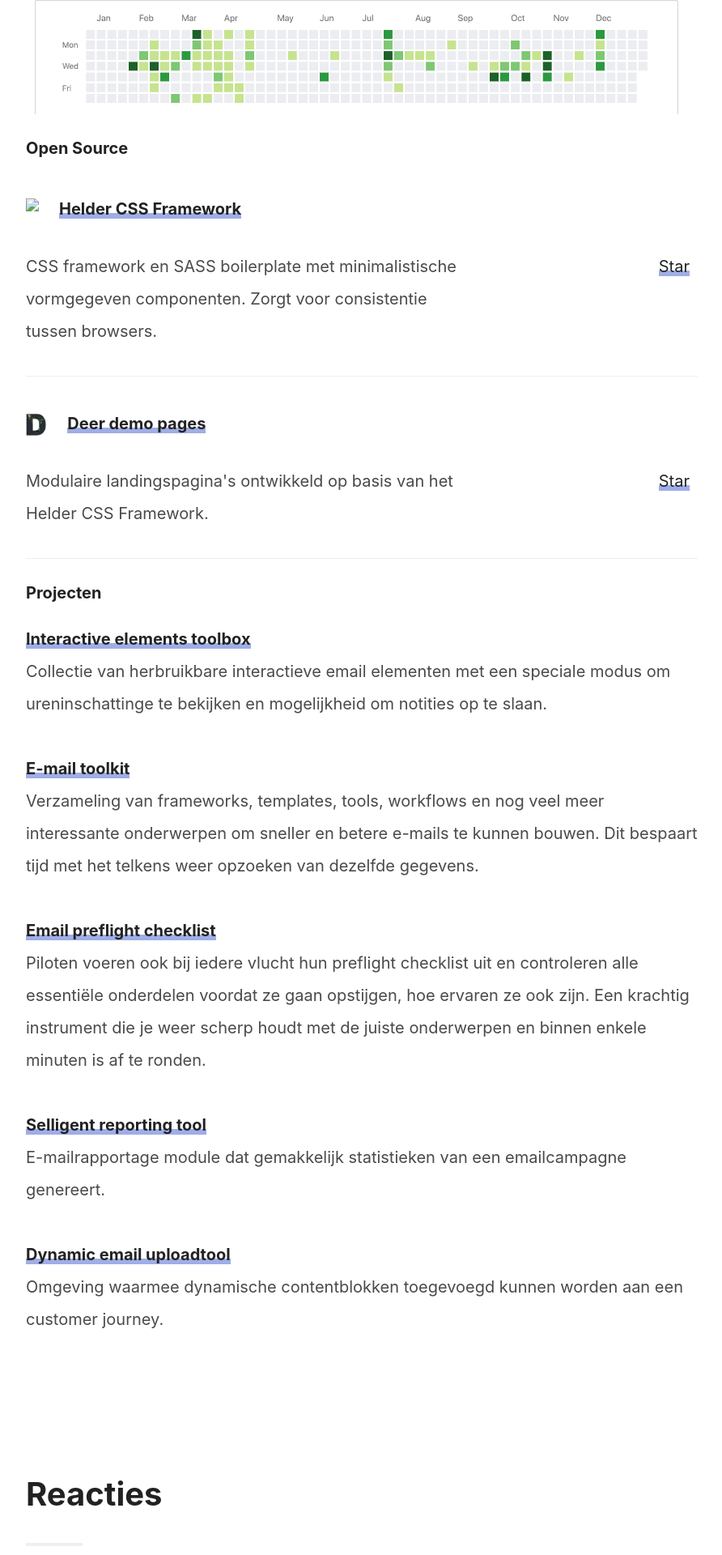
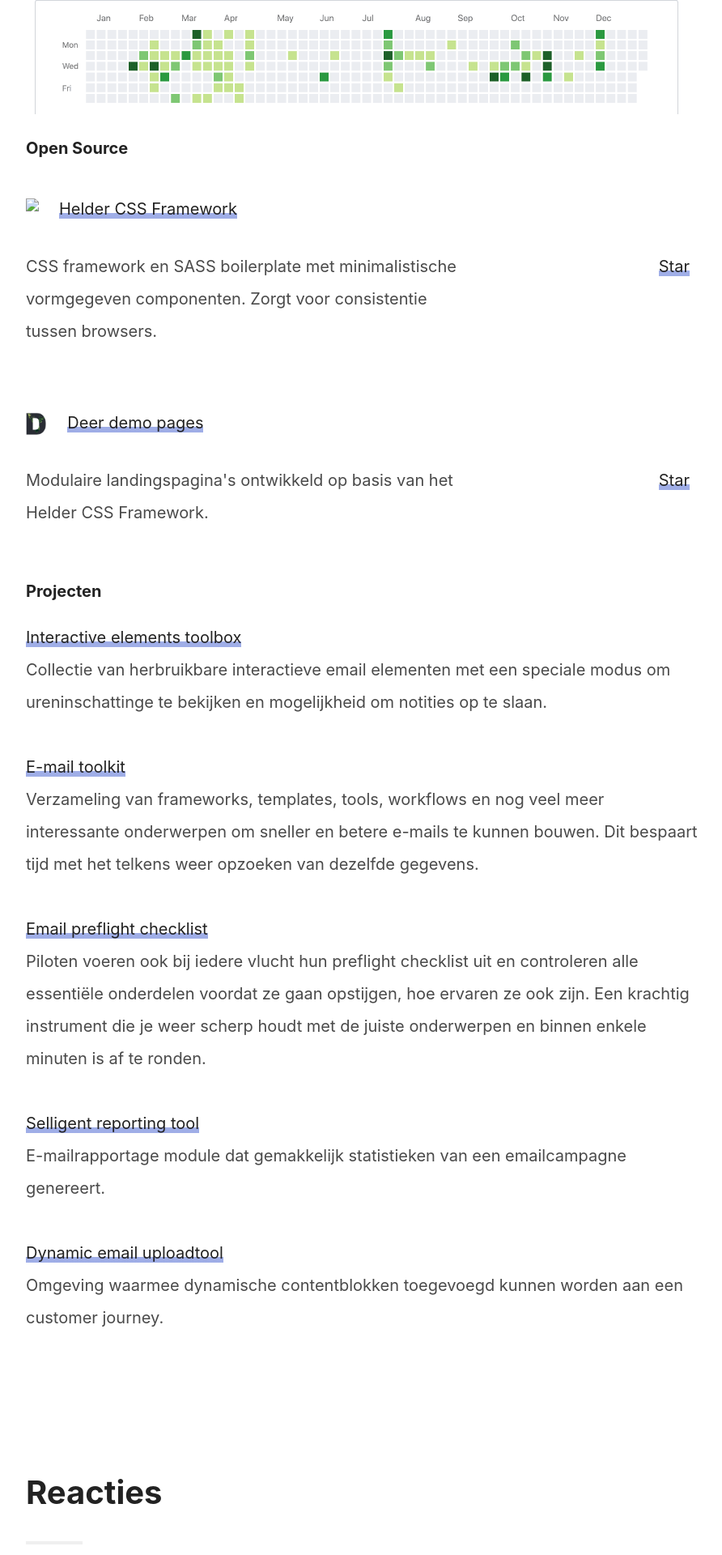
Before and after one commit to jeffrey-over/jeffrey-over.github.io, a Jekyll site: the page built from _posts/2019-01-02-2018-in-a-nutshell.md, in a window 1280 px wide. Shown: the part 1114-3034 px from the top of the page at 81% size, without its empty margins (193-1085 px from the left). Built offline with Jekyll 4.4.1, drawn with Linux system fonts in a browser that asks for light colours; nearby versions of some CDN libraries; some web fonts are replaced; library files that are not in the unit come from our copies; comment, search, counter and statistics services are not loaded.

Commit message:
redesign

```diff
--- a/_includes/projects.html
+++ b/_includes/projects.html
@@ -1,6 +1,6 @@
-<div class="columns os-projects" style="padding-bottom:10px;border-bottom: 1px solid #efefef;margin-bottom: 20px;">
+<div class="columns os-projects" style="padding-bottom:10px;border-bottom: 0px solid #efefef;margin-bottom: 20px;">
   <div class="full column" style="padding-left:0;">
-      <img src="https://www.jeffreyovermeer.com/helder-css-framework/images/favicon.png"><strong><a href="https://www.jeffreyovermeer.com/helder-css-framework/" target="_BLANK">Helder CSS Framework</a></strong><br />
+      <img src="https://www.jeffreyovermeer.com/helder-css-framework/images/favicon.png"><a href="https://www.jeffreyovermeer.com/helder-css-framework/" target="_BLANK">Helder CSS Framework</a><br />
 
 
 
@@ -15,9 +15,9 @@
   </div>
 </div>
 
-<div class="columns os-projects" style="padding-bottom:10px;border-bottom: 1px solid #efefef;margin-bottom: 20px;">
+<div class="columns os-projects" style="padding-bottom:10px;border-bottom: 0px solid #efefef;margin-bottom: 20px;">
   <div class="full column" style="padding-left:0;">
-      <img src="https://www.jeffreyovermeer.com/images/portfolio/deer.png"><strong><a href="http://www.jeffreyovermeer.com/deer-demo/" target="_BLANK">Deer demo pages</a></strong><br />
+      <img src="https://www.jeffreyovermeer.com/images/portfolio/deer.png"><a href="http://www.jeffreyovermeer.com/deer-demo/" target="_BLANK">Deer demo pages</a><br />
 
 
 
--- a/_sass/components/_typography.scss
+++ b/_sass/components/_typography.scss
@@ -60,7 +60,7 @@
 }
 
 dt {
-   font-weight: bold;
+  // font-weight: bold;
    margin-top: 20px;
  }
 
```
Also changed, not shown: _pages/01_about.md (+3 -2 lines), _pages/04_work.md (+2 -1 lines).
